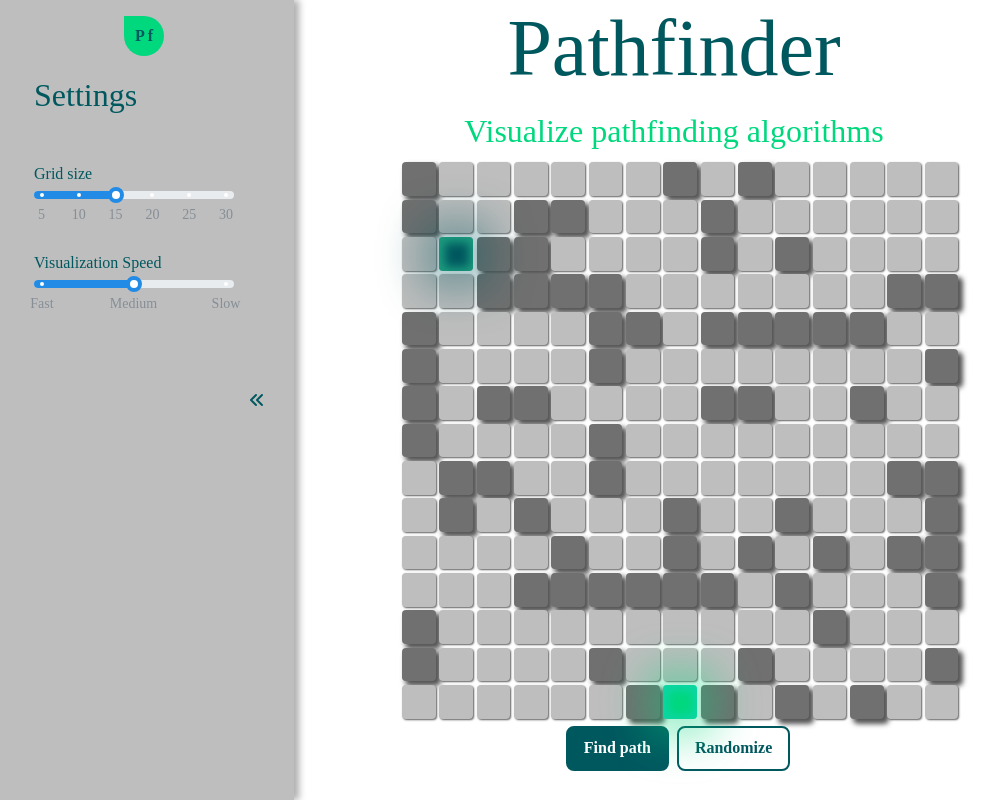
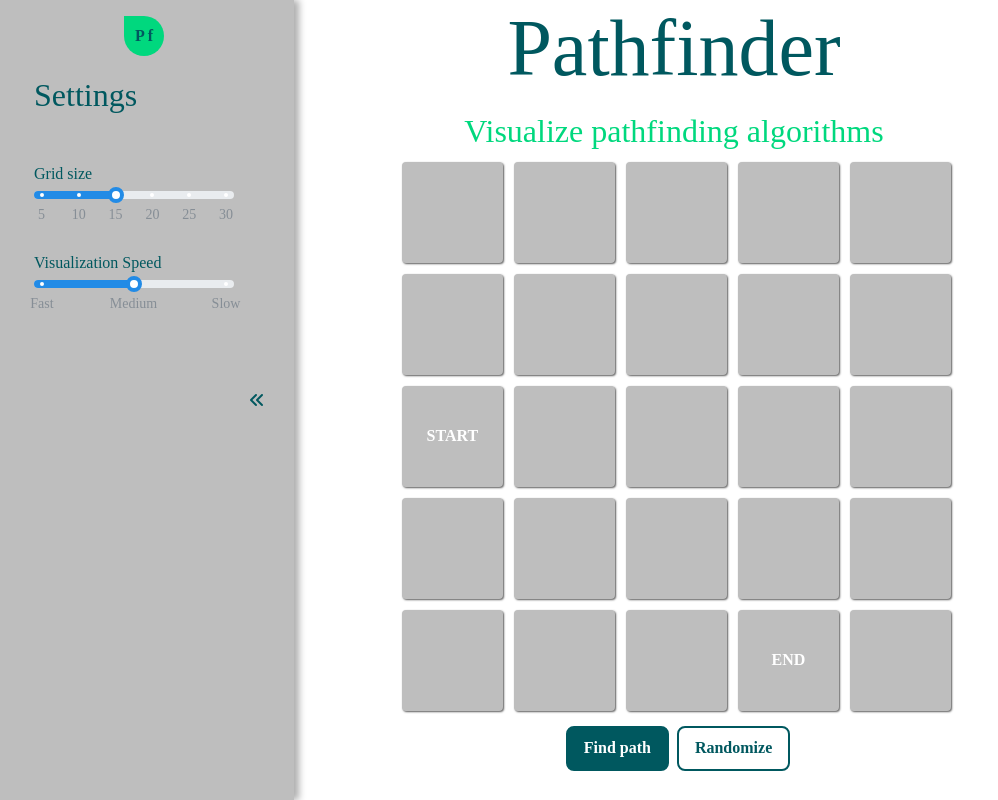
Before and after one commit to jakovg1/algo-visualizer, a React (Vite) app: page / in a window 1280 px wide. Shown: the whole page, without its empty margins (6-1004 px from the left). Built offline with nearby package versions, Linux system fonts and the light colour scheme; a web font is replaced by a local one.

Commit message:
Install dnd, create dnd components

```diff
--- a/package.json
+++ b/package.json
@@ -10,6 +10,7 @@
     "preview": "vite preview"
   },
   "dependencies": {
+    "@dnd-kit/core": "^6.3.1",
     "@mantine/core": "^7.14.3",
     "@mantine/hooks": "^7.14.3",
     "bootstrap": "^5.3.3",
--- a/src/components/Grid.tsx
+++ b/src/components/Grid.tsx
@@ -5,6 +5,7 @@ import {
   defaultPersistVisualizationDelay,
   GridModel,
 } from "./Grid.constants";
+import { useDraggable, useDroppable, DndContext } from "@dnd-kit/core";
 
 import {
   getBackgroundColorOfSquare,
@@ -12,6 +13,7 @@ import {
   getInlineHTMLOfSquare,
 } from "./GridUtils.tsx";
 import { BFS, stopAlgorithmAnimations } from "../algorithms/algorithms.tsx";
+import GridDragNdrop from "./GridDragNdrop.tsx";
 
 type GridProps = {
   gridModel: GridModel;
@@ -89,9 +91,23 @@ function Grid(gridProps: GridProps) {
     });
   };
 
+  //drag n drop start and end squares
+  const { isOver, setNodeRef: setNodeRefDroppable } = useDroppable({
+    id: "droppable",
+  });
+  const {
+    attributes,
+    listeners,
+    setNodeRef: setNodeRefDraggable,
+    transform,
+  } = useDraggable({
+    id: "draggable",
+  });
+
   function renderGrid(grid: GridModel) {
     const { dimension, id } = grid;
     return (
+      <DndContext>
         <div
           className="grid"
           style={{
@@ -115,6 +131,7 @@ function Grid(gridProps: GridProps) {
             })
           )}
         </div>
+      </DndContext>
     );
   }
 
@@ -129,7 +146,8 @@ function Grid(gridProps: GridProps) {
           onClick={() => handleXButtonClicked()}
         ></i>
       </div>
-      {renderGrid(gridModel)}
+      {/* {renderGrid(gridModel)} */}
+      <GridDragNdrop></GridDragNdrop>
       <span>
         <button className="button m-2" onClick={() => handleFindPathClicked()}>
           Find path
--- /dev/null
+++ b/src/components/GridDragNdrop.tsx
@@ -0,0 +1,66 @@
+import React, { Key, useState } from "react";
+import { MakeSquareMatrix } from "./GridUtils";
+import { CellType, GridModel } from "./Grid.constants";
+import { DndContext } from "@dnd-kit/core";
+import "./Grid.scss";
+import GridDroppableItem from "./GridDroppableItem";
+import GridDraggableItem from "./GridDraggableItem";
+
+function GridDragNdrop() {
+  const [gridModel, setGridModel] = useState(new GridModel(5));
+
+  function renderGrid(gridModel: GridModel) {
+    return gridModel.cells.map((row, i) =>
+      row.map((square, j) => {
+        const isStart = square.type === CellType.PointA;
+        const isEnd = square.type === CellType.PointB;
+
+        const id = gridModel.id;
+        const key: Key = `${i}${j}${id}`;
+        return (
+          <GridDroppableItem
+            key={key}
+            id={id}
+            isStart={isStart}
+            isEnd={isEnd}
+            cell={square}
+          >
+            {isStart ? (
+              <GridDraggableItem id={key} label="START"></GridDraggableItem>
+            ) : (
+              ""
+            )}
+            {isEnd ? (
+              <GridDraggableItem id={key} label="END"></GridDraggableItem>
+            ) : (
+              ""
+            )}
+          </GridDroppableItem>
+        );
+      })
+    );
+  }
+
+  function handleDragEnd(event) {
+    console.log(event);
+    // if (event.over && event.over.id === "droppable") {
+    //   setIsDropped(true);
+    // }
+  }
+
+  return (
+    <DndContext onDragEnd={handleDragEnd}>
+      <div
+        className="grid"
+        style={{
+          gridTemplateColumns: `repeat(${5}, 1fr)`,
+          gridTemplateRows: `repeat(${5}, 1fr)`,
+        }}
+      >
+        {renderGrid(gridModel)}
+      </div>
+    </DndContext>
+  );
+}
+
+export default GridDragNdrop;
--- /dev/null
+++ b/src/components/GridDraggableItem.tsx
@@ -0,0 +1,26 @@
+import React from "react";
+import { useDraggable } from "@dnd-kit/core";
+import "./Grid.scss";
+
+function GridDraggableItem({ id, label }: { id: string; label: string }) {
+  const { attributes, listeners, setNodeRef, transform } = useDraggable({ id });
+
+  const style = {
+    transform: transform
+      ? `translate3d(${transform.x}px, ${transform.y}px, 0)`
+      : undefined,
+  };
+  return (
+    <div
+      ref={setNodeRef}
+      style={style}
+      {...listeners}
+      {...attributes}
+      className="draggable"
+    >
+      {label}
+    </div>
+  );
+}
+
+export default GridDraggableItem;
--- /dev/null
+++ b/src/components/GridDroppableItem.tsx
@@ -0,0 +1,25 @@
+import { useDroppable } from "@dnd-kit/core";
+import React from "react";
+import { Cell } from "./Grid.constants";
+import "./Grid.scss";
+
+function GridDroppableItem(props) {
+  const { isStart, isEnd, cell, id, children } = props;
+  const { isOver, setNodeRef } = useDroppable({ id });
+
+  const className = `square ${isStart ? "start" : isEnd ? "end" : ""} ${
+    cell.type
+  }`;
+
+  const style = {
+    color: isOver ? "green" : undefined,
+  };
+
+  return (
+    <div ref={setNodeRef} className={className} style={style}>
+      {children}
+    </div>
+  );
+}
+
+export default GridDroppableItem;
```
Also changed, not shown: 1 other file (tests, documents, lock files or other folders). Lines whose indentation alone changed are shown as unchanged.
